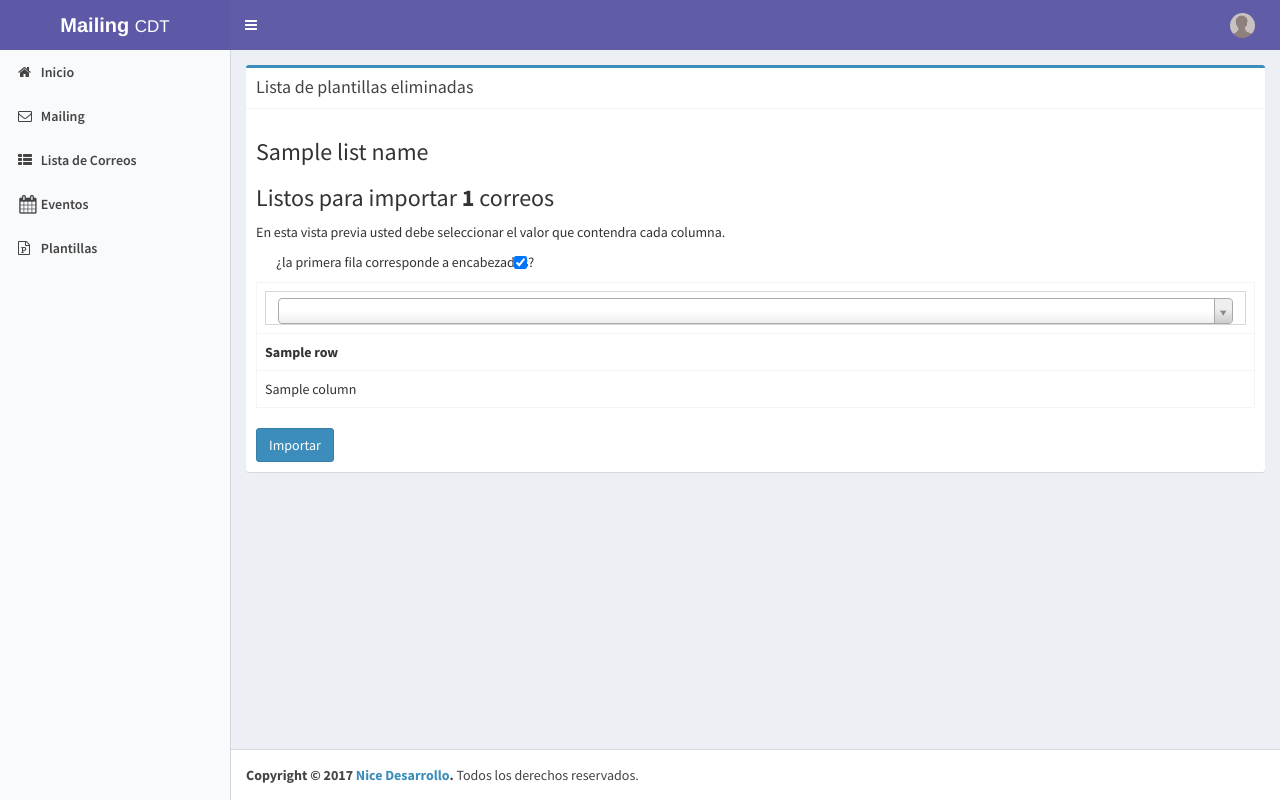
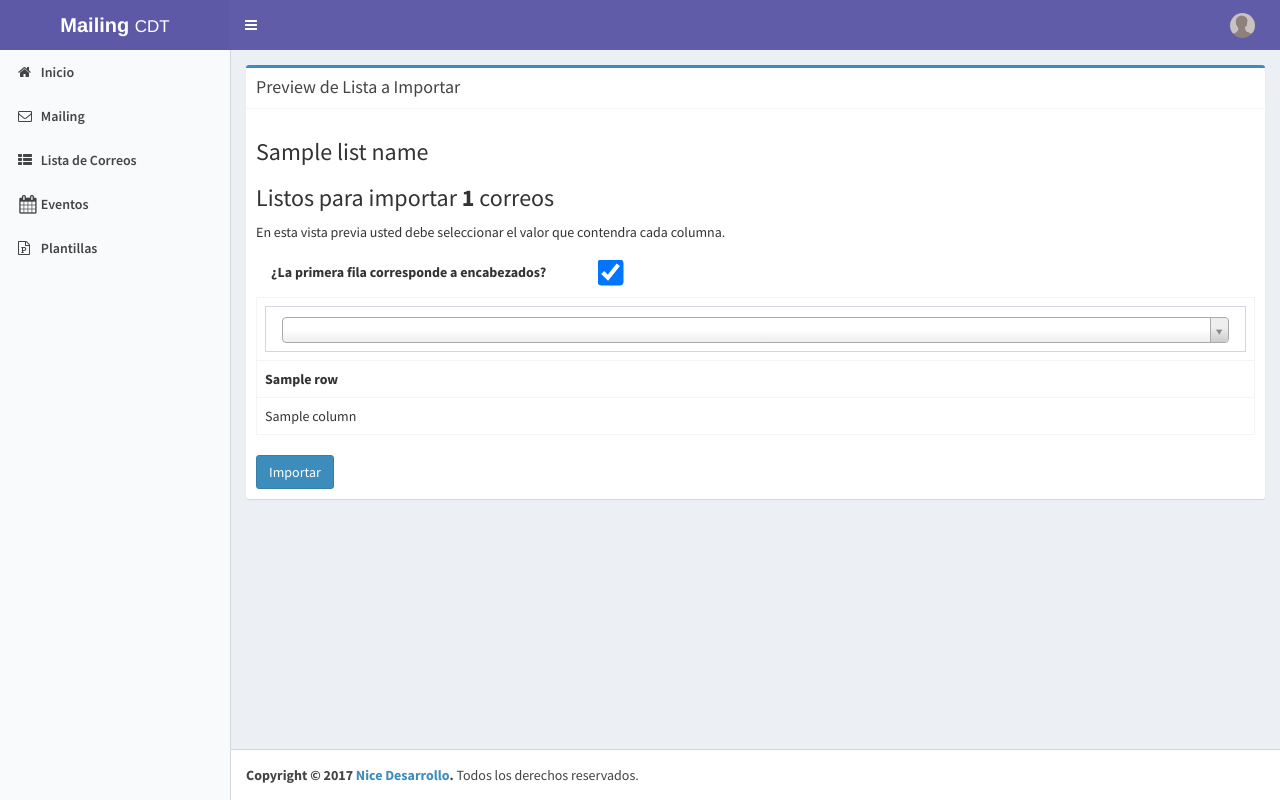
Before and after one commit to samuelmontoyag/Mailer_CDT, a Flask app: template templates/correos/import_preview.html in a window 1280 px wide. Run offline with Flask 2, Linux system fonts and the light colour scheme; the template is opened without the code that fills it: most values are stand-ins (such as "Sample title", 1, 10 or a date in 2020); parts of the project's set-up code (start-up, migrations or seed data) failed here and were passed over; some libraries are stand-ins or nearby versions.

Commit message:
Se adapta la vista de importar lista.

```diff
--- a/templates/correos/import_preview.html
+++ b/templates/correos/import_preview.html
@@ -3,23 +3,28 @@
 
 
 {%block content%}
-{%call lib.create_box("Lista de plantillas eliminadas", "box-primary")%}
+{%call lib.create_box("Preview de Lista a Importar", "box-primary")%}
 <form method="POST" action="/correos/import" id="importForm">
-
 	<h3>{{list_name}}</h3>
 	<h3>Listos para importar <strong id="totalLines">{{totalLines}}</strong> correos</h3>
 
 	<span>En esta vista previa usted debe seleccionar el valor que contendra cada columna.</span>
-	<div class="checkbox">
-		<label >¿la primera fila corresponde a encabezados?</label>
-		<input type="checkbox" name="columnTitle" id="columnTitle"  checked>
-	</div>
+
+
+	<br> <br>
+	<div class="form-group">
+        <label class="col-sm-4 control-label">¿La primera fila corresponde a encabezados?</label>
+        <div class="col-sm-6">
+            <input type="checkbox" name="columnTitle" class="checkbox_proper checkboxtext_proper" checked id="columnTitle">
+        </div>
+    </div>
+    <br>
 	<table class="table table-bordered" id="emailsPreview">
 		<tr>
 			{% set count = 0 %}
 			{% for row in columnNames %}
 				<th>
-					<select name="headerColumn{{count}}" id="column{{count}}"  class="form-control columnIndex">
+					<select name="headerColumn{{count}}" id="column{{count}}"  class="form-control input-lg columnIndex">
 						<option value="None"></option>
 						<option value="name">Nombre</option>
 						<option value="lastName">Apellidos</option>
```
